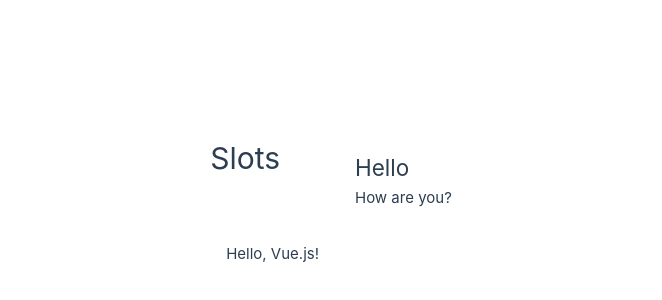
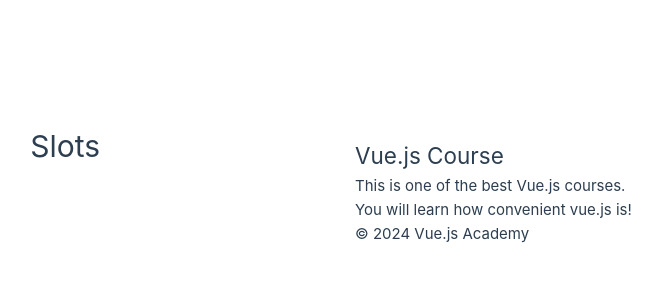
Before and after one commit to 2630-Daichi-Inoue/vue-lesson, a Vue app: page / in a window 1280 px wide. Shown: the part 192-492 px from the top of the page, without its empty margins (301-963 px from the left). Built offline with nearby package versions, Linux system fonts and the light colour scheme.

Commit message:
lesson 87

```diff
--- a/src/App.vue
+++ b/src/App.vue
@@ -1,11 +1,20 @@
 <script setup>
-  import BaseCard from './components/BaseCard.vue';
+import BaseCard from './components/BaseCard.vue'
 </script>
 <template>
   <h1>Slots</h1>
   <BaseCard>
-    <h2>Hello</h2>
-    <p>How are you?</p>
+    <p>This is one of the best Vue.js courses.</p>
+    <template #header>
+      <h2>Vue.js Course</h2>
+    </template>
+
+    <p>You will learn how convenient vue.js is!</p>
+
+    <template #footer>
+      <p>© 2024 Vue.js Academy</p>
+    </template>
+
   </BaseCard>
   <BaseCard />
 </template>
--- a/src/components/BaseCard.vue
+++ b/src/components/BaseCard.vue
@@ -1,8 +1,15 @@
 <template>
   <div>
-    <slot>
-      <p>Hello, Vue.js!</p>
-    </slot>
+    <header>
+      <slot name="header" />
+    </header>
+    <main>
+      <slot />
+    </main>
+    <footer>
+      <slot name="footer" />
+    </footer>
+
   </div>
 </template>
 
```
